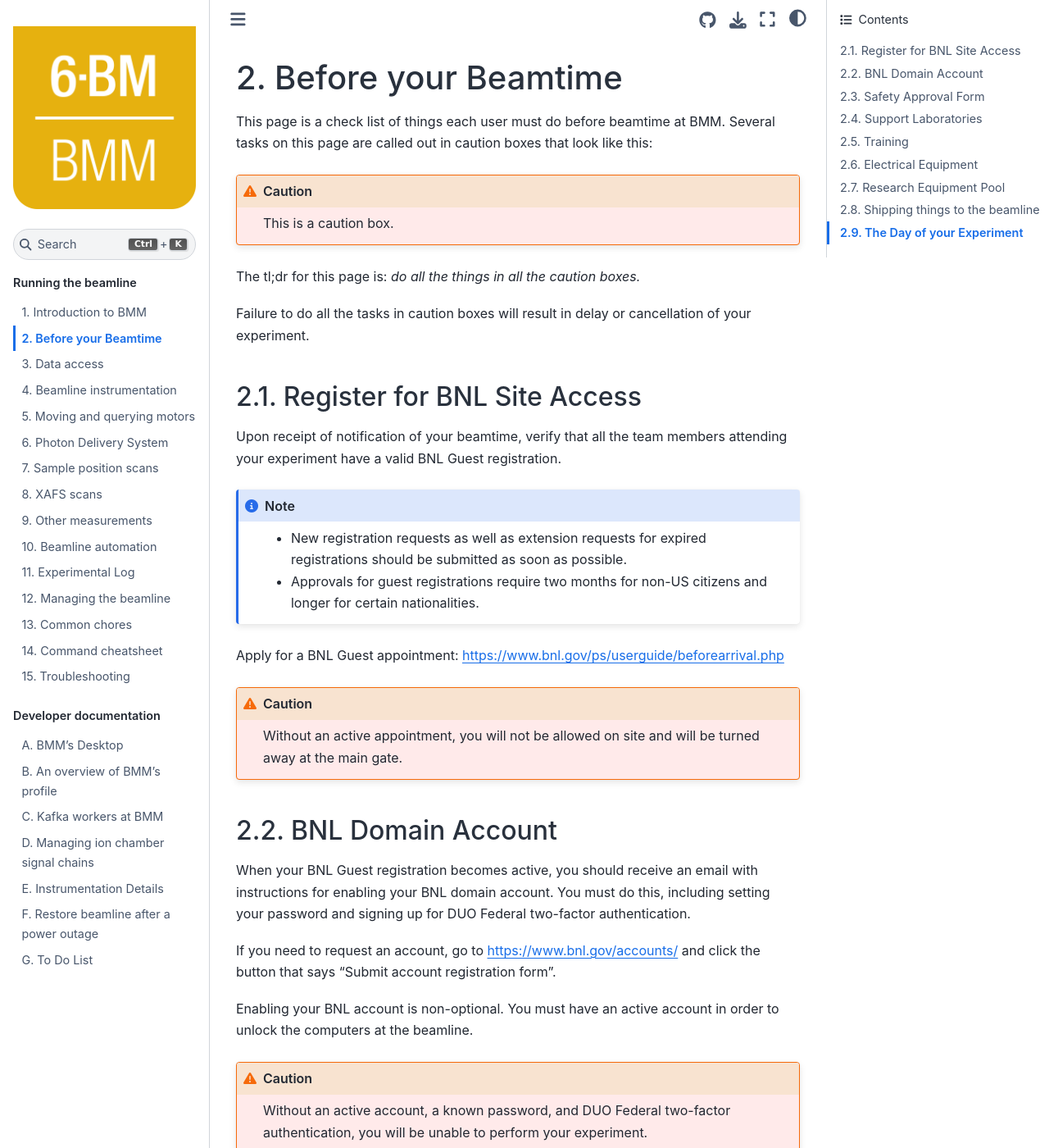
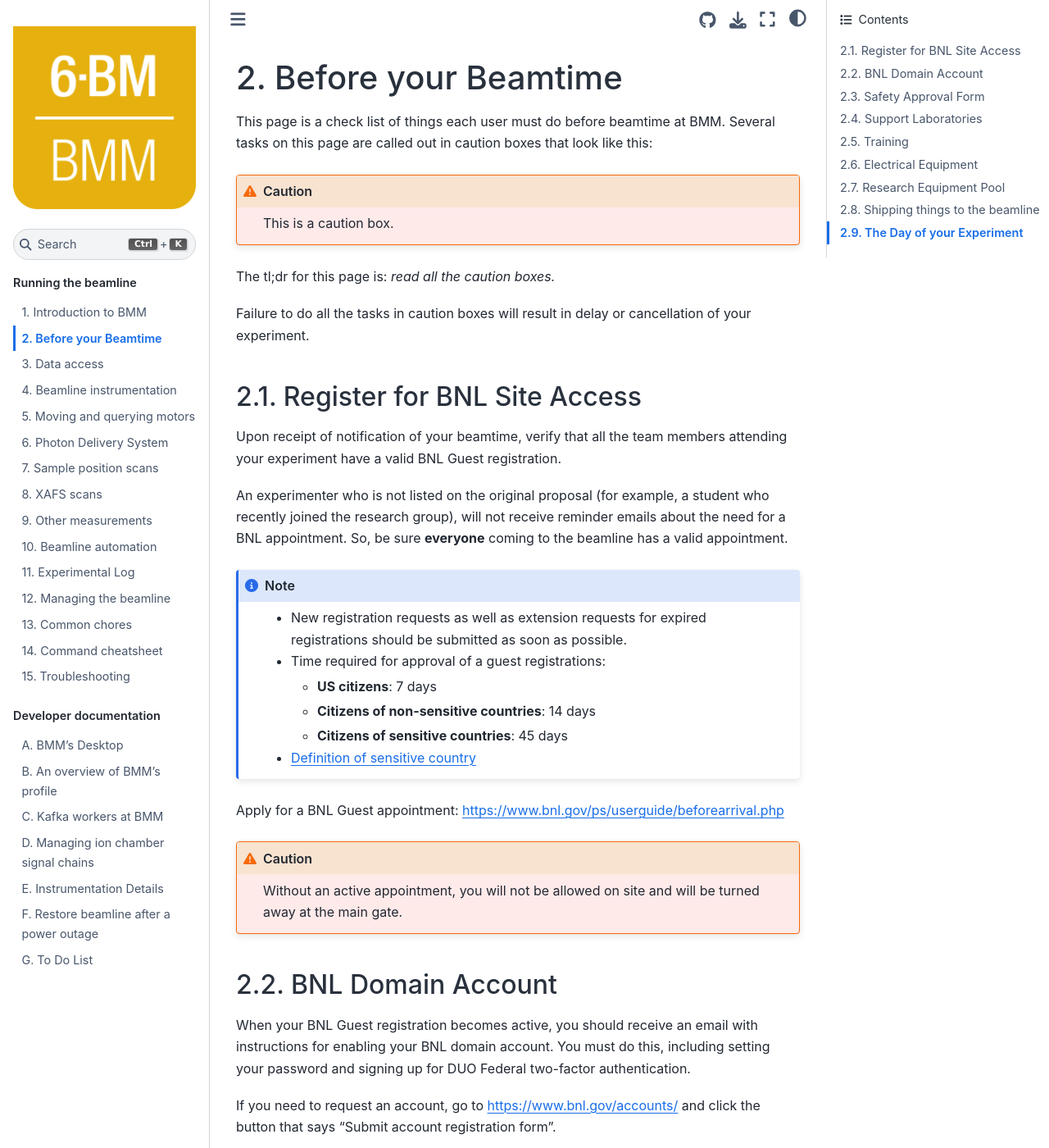
Before and after one commit to NSLS-II-BMM/BeamlineManual, a Sphinx documentation site: the page built from docs/before.rst, in a window 1280 px wide and 1400 px high. Shown: the whole window at 82% size. Built offline with Sphinx 7.4.7 and the Sphinx Book theme 1.1.4, drawn with Linux system fonts in a browser that asks for light colours.

Commit message:
update discussion of user registration

```diff
--- a/docs/before.rst
+++ b/docs/before.rst
@@ -20,8 +20,7 @@ that look like this:
 
    This is a caution box.
 
-The tl;dr for this page is: *do all the things in all the caution
-boxes.*
+The tl;dr for this page is: *read all the caution boxes.*
 
 Failure to do all the tasks in caution boxes will result in delay or
 cancellation of your experiment.
@@ -33,12 +32,22 @@ Upon receipt of notification of your beamtime, verify that all
 the team members attending your experiment have a valid BNL Guest
 registration.
 
+An experimenter who is not listed on the original proposal (for
+example, a student who recently joined the research group), will not
+receive reminder emails about the need for a BNL appointment.  So, be
+sure **everyone** coming to the beamline has a valid appointment.
+
 .. note::
 
    + New registration requests as well as extension requests for
      expired registrations should be submitted as soon as possible.
-   + Approvals for guest registrations require two months for non-US
-     citizens and longer for certain nationalities.
+   + Time required for approval of a guest registrations:
+
+     + **US citizens**: 7 days
+     + **Citizens of non-sensitive countries**: 14 days
+     + **Citizens of sensitive countries**: 45 days
+
+   + `Definition of sensitive country <https://www.state.gov/countries-of-particular-concern-special-watch-list-countries-entities-of-particular-concern/>`__
 
 Apply for a BNL Guest appointment: https://www.bnl.gov/ps/userguide/beforearrival.php
 
```
